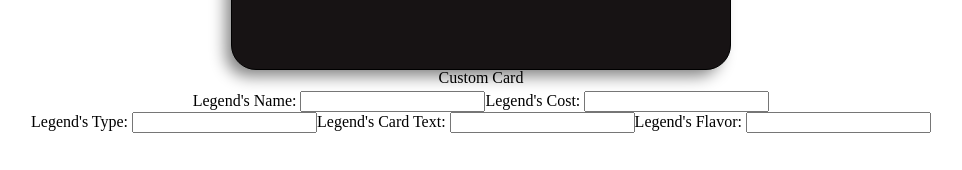
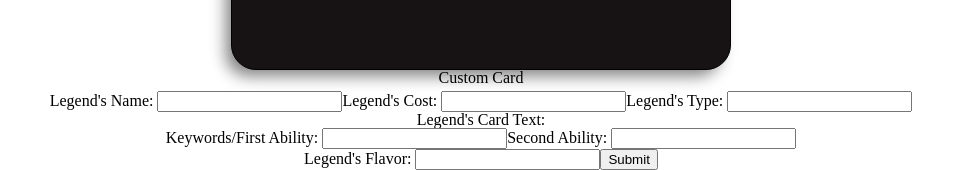
Before and after one commit to Grebllah/phase-2-project, a React (Create React App) app: page / in a window 1280 px wide. Shown: the part 1041-1211 px from the top of the page, without its empty margins (159-1121 px from the left). Before the commit the page ends 1174 px from the top, so only its background shows below. Built offline with nearby package versions, Linux system fonts and the light colour scheme; no server answers.

Commit message:
create json server, begin formdata

```diff
--- /dev/null
+++ b/db.json
@@ -0,0 +1,13 @@
+{
+   "legends": [
+        {
+            "legendName": "Oath of Nissa",
+            "legendType": "Enchantment",
+            "legendText": {
+                "descrip1": "When Oath of Nissa enters the battlefield, look at the top three cards of your library. You may reveal a creature, land, or planeswalker card from among them and put it into your hand. Put the rest on the bottom of your library in any order.",
+                "descrip2": "You may spend mana as though it were mana of any color to cast planeswalker spells."
+            },
+            "flavor": "”For the life of every plane, I will keep watch.”"
+        }
+    ]
+}
--- a/src/App.js
+++ b/src/App.js
@@ -12,6 +12,7 @@ function App() {
   const [legendName, setLegendName] = useState("")
   const [legendType, setLegendType] = useState("")
   const [legendText, setLegendText] = useState("")
+  const [legendText2, setLegendText2] = useState("")
   const [legendFlavor, setLegendFlavor] = useState("")
   const [legendCost, setLegendCost] = useState("")
   const excludedTerms = ["Will", "Abian", "Dungeon", "Master", "Duck", "Ersta", "Grist", "Oko"]
@@ -33,6 +34,10 @@ function App() {
   const handleTextChange = (e) => {
     e.preventDefault()
     setLegendText(e.target.value)
+  }
+  const handleTextChange2 = (e) => {
+    e.preventDefault()
+    setLegendText2(e.target.value)
   }
 
   const handleFlavorChange = (e) => {
@@ -69,20 +74,35 @@ function App() {
   return (
     <div className="App">
       <header className="App-header">
-        <img src="https://i.pinimg.com/originals/4f/26/a8/4f26a8e799691ee30f46559dde3eb3b8.png" className="App-logo" alt="logo" />
+        <img
+          src="https://i.pinimg.com/originals/4f/26/a8/4f26a8e799691ee30f46559dde3eb3b8.png"
+          className="App-logo"
+          alt="logo"
+        />
         <h1 className="App-title">Magic: The Gathering Lore App</h1>
         <div>
-          <CharacterOptions excludedTerms = {excludedTerms} characterData = {characterData} handleCharChange = {handleCharChange}></CharacterOptions>
+          <CharacterOptions
+            excludedTerms = {excludedTerms}
+            characterData = {characterData}
+            handleCharChange = {handleCharChange}
+          ></CharacterOptions>
           <Chosen characterLore = {characterLore} characterChoice = {characterChoice}></Chosen>
-          <CardTemplate legendName = {legendName} legendType = {legendType} legendText = {legendText} legendFlavor = {legendFlavor} legendCost = {legendCost}></CardTemplate>
+          <CardTemplate
+            legendName = {legendName}
+            legendType = {legendType}
+            legendText = {legendText}
+            legendText2 = {legendText2}
+            legendFlavor = {legendFlavor}
+            legendCost = {legendCost}
+          ></CardTemplate>
           <CustomCardForm
             handleNameChange = {handleNameChange}
             handleTypeChange = {handleTypeChange}
             handleTextChange = {handleTextChange}
+            handleTextChange2 = {handleTextChange2}
             handleFlavorChange = {handleFlavorChange}
             handleCostChange = {handleCostChange}
-          >
-          </CustomCardForm>
+          ></CustomCardForm>
         </div>
       </header>
     </div>
--- a/src/CustomCardForm.js
+++ b/src/CustomCardForm.js
@@ -1,21 +1,42 @@
-import React from "react";
+import React, { useState } from "react";
 
-function CustomCardForm ({ handleNameChange, handleTypeChange, handleTextChange, handleFlavorChange, handleCostChange }) {
+function CustomCardForm ({ handleNameChange, handleTypeChange, handleTextChange, handleTextChange2, handleFlavorChange, handleCostChange }) {
+    const handleSubmit = (e) => {
+        e.preventDefault()
+        console.log("submitted", e)
+    }
+    const [formData, setFormData] = useState({
+        legendName: "",
+        legendType: "",
+        legendText: {
+            descrip1: "",
+            descrip2: ""
+        },
+        flavor: ""
+    })
+
     return (
-    <div display = "inline">
+    <form onSubmit = {handleSubmit}>
         <div>
             <p>Custom Card</p>
         </div>
         <div>
             Legend's Name: <input type = "text" onChange = {handleNameChange}></input>
             Legend's Cost: <input type = "text" onChange = {handleCostChange}></input>
+            Legend's Type: <input type = "text" onChange = {handleTypeChange}></input>
         </div>
         <div>
-            Legend's Type: <input type = "text" onChange = {handleTypeChange}></input>
-            Legend's Card Text: <input type = "textarea" onChange = {handleTextChange}></input>
+            Legend's Card Text:
+            <div>
+                Keywords/First Ability: <input type = "textarea" onChange = {handleTextChange}></input>
+                Second Ability: <input type = "text" onChange = {handleTextChange2}></input>
+            </div>
+        </div>
+        <div>
             Legend's Flavor: <input type = "text" onChange = {handleFlavorChange}></input>
+            <input type="submit"></input>
         </div>
-    </div>
+    </form>
     )
 }
 
```
